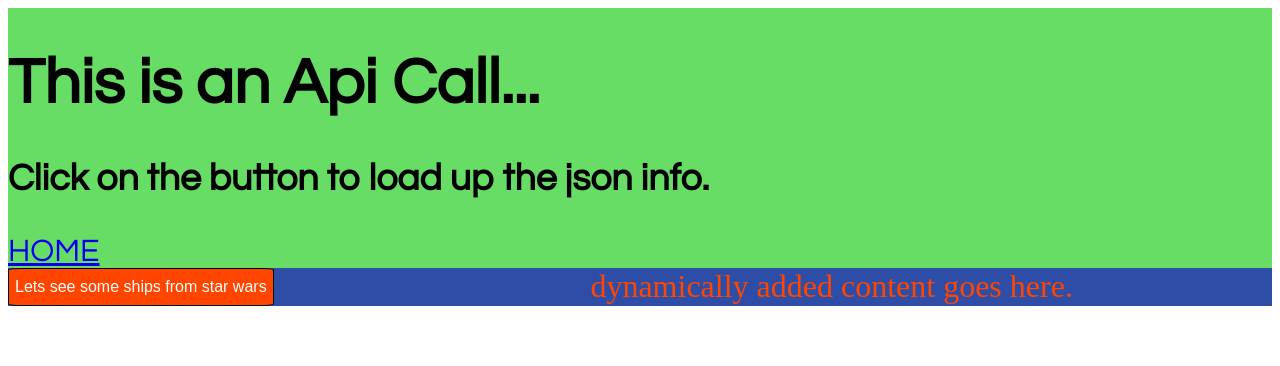
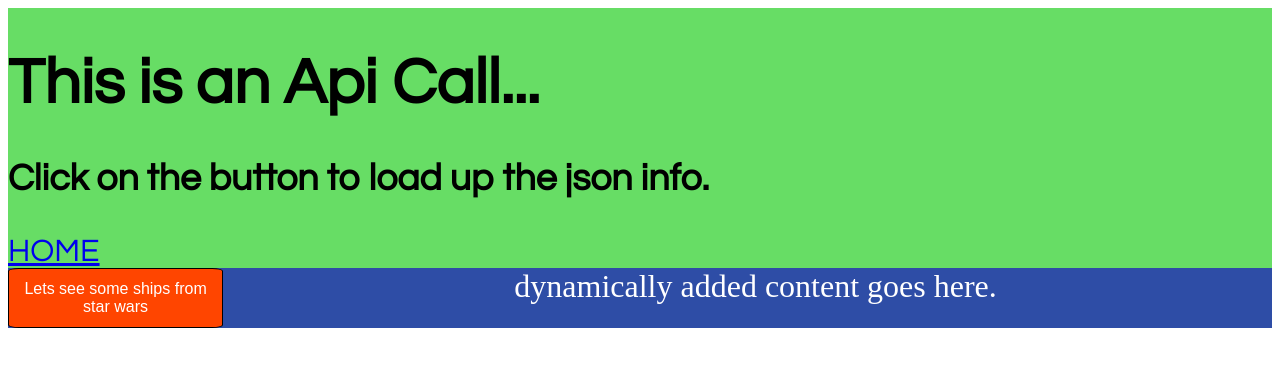
Before and after one commit to kmmacgill/kmmacgill.github.io, a plain HTML site: page apiCallExample/apiExample.html in a window 1280 px wide. Drawn offline with Linux system fonts and the light colour scheme.

Commit message:
cosmetic

```diff
--- a/apiCallExample/apiExample.css
+++ b/apiCallExample/apiExample.css
@@ -41,9 +41,10 @@ button:hover {
 
 #details {
     padding-left: 15%;
-    color: orangered;
+    color: white;
     font-size: 2em;
-    text-align: center;
+    text-align: left;
+    width: 75%;
 }
 ul {
     list-style: none;
```
